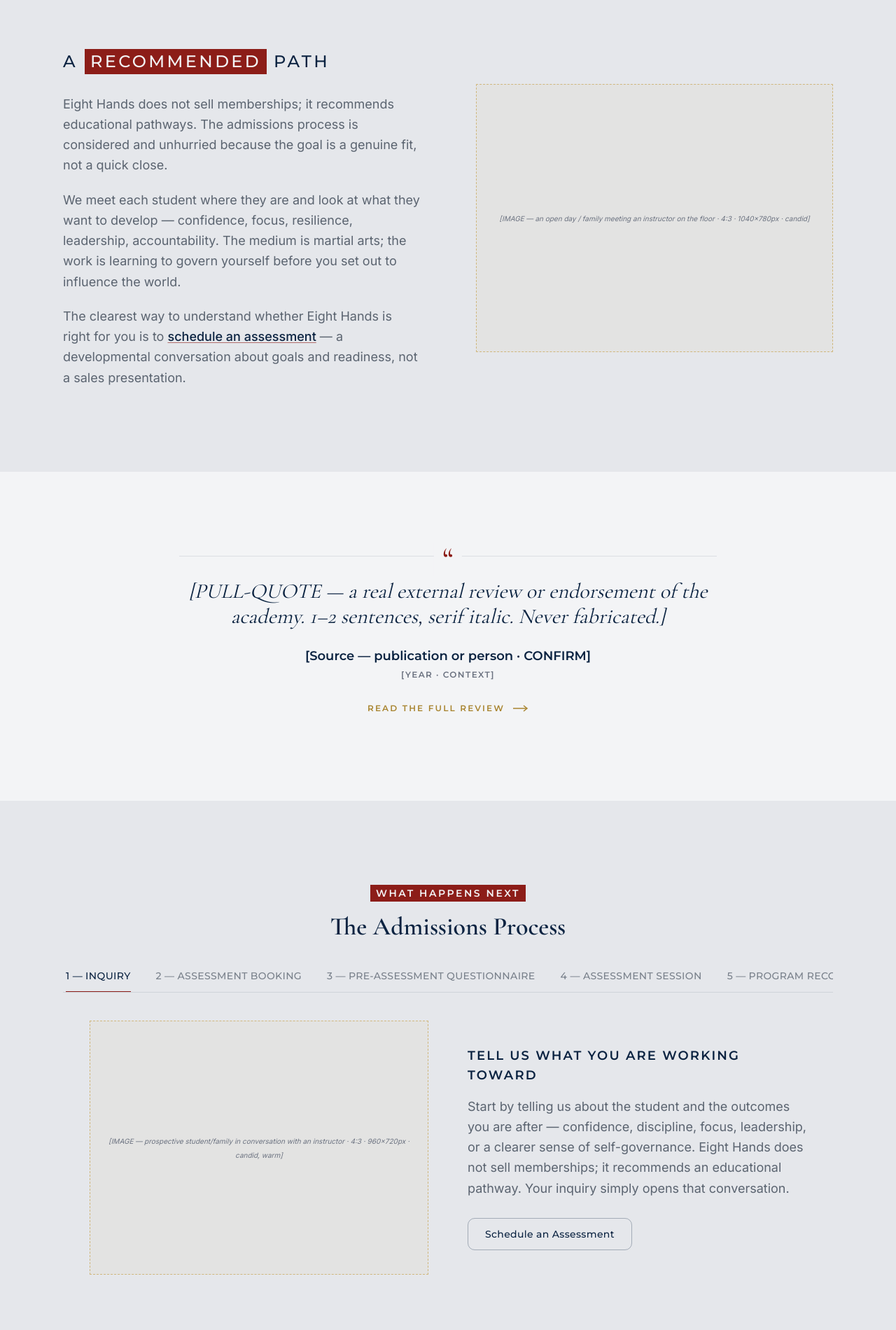
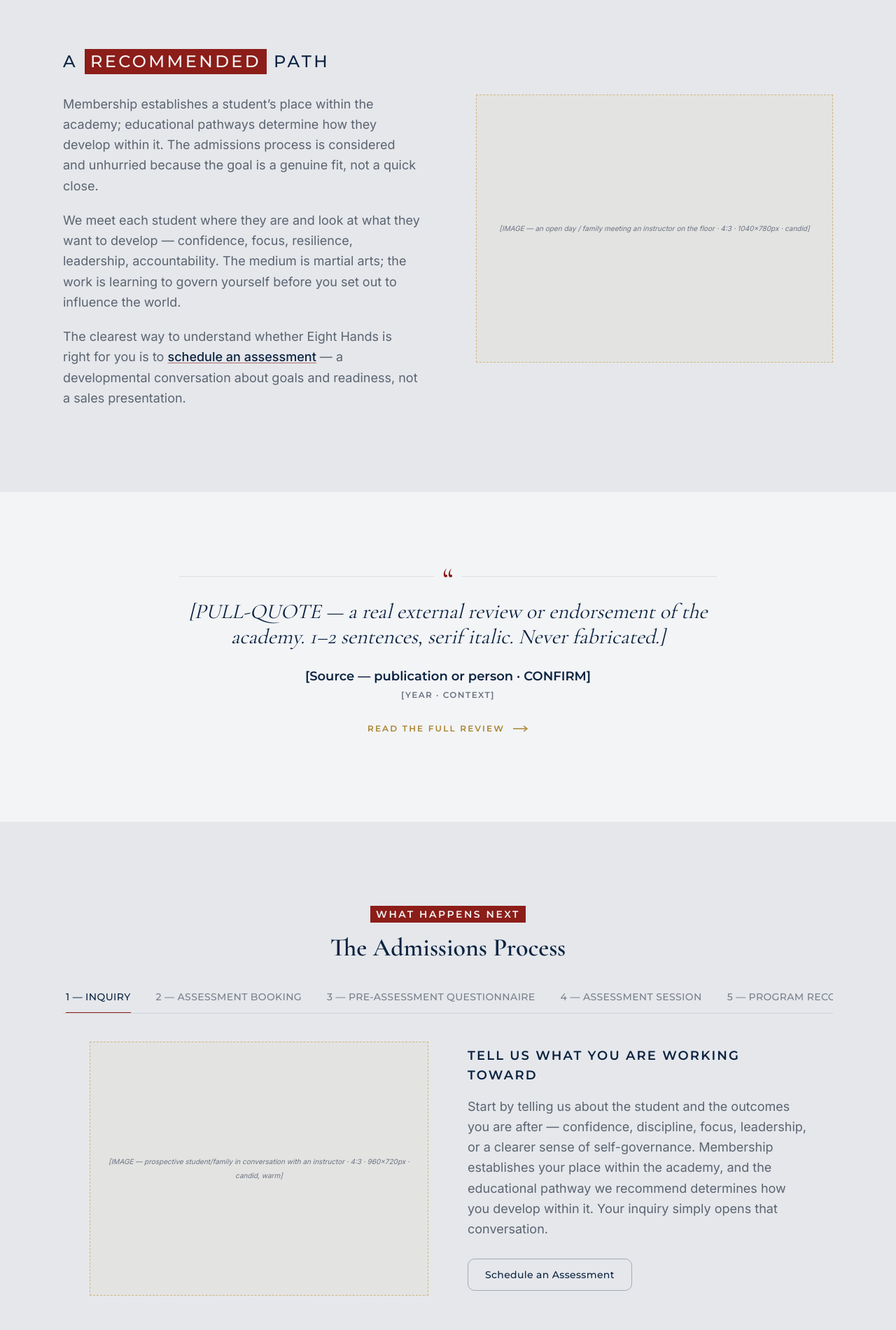
Before and after one commit to sindbad-SH/eight-hands-academy, an Astro site: page /eight-hands-academy/admissions in a window 1280 px wide. Shown: the part 1240-3140 px from the top of the page at 70% size. Built offline with nearby package versions, Linux system fonts and the light colour scheme; Astro itself is replaced by a stand-in of ours.

Commit message:
Align membership wording site-wide with Jeanette's new framing
Propagate the "membership establishes a student's place; pathways determine
development" framing to Admissions (2 spots) and the homepage, replacing the
older "Eight Hands does not sell memberships" lines so the site no longer
contradicts itself. (Factual/consistency conflict → propagate everywhere.)

Co-Authored-By: Claude Opus 4.8 <noreply@anthropic.com>

```diff
--- a/src/pages/admissions.astro
+++ b/src/pages/admissions.astro
@@ -37,7 +37,7 @@ const steps = [
     tab: '1 — Inquiry',
     subhead: 'Tell Us What You Are Working Toward',
     body:
-      'Start by telling us about the student and the outcomes you are after — confidence, discipline, focus, leadership, or a clearer sense of self-governance. Eight Hands does not sell memberships; it recommends an educational pathway. Your inquiry simply opens that conversation.',
+      'Start by telling us about the student and the outcomes you are after — confidence, discipline, focus, leadership, or a clearer sense of self-governance. Membership establishes your place within the academy, and the educational pathway we recommend determines how you develop within it. Your inquiry simply opens that conversation.',
     ctaText: 'Schedule an Assessment',
     ctaHref: BOOKING_URL,
     img: '[IMAGE — prospective student/family in conversation with an instructor · 4:3 · 960×720px · candid, warm]',
@@ -136,8 +136,8 @@ const hub: [string, string, string][] = [
           <span>A</span><span class="bg-red text-stone px-2 py-0.5">Recommended</span><span>Path</span>
         </p>
         <p class="text-slate/90 leading-relaxed mb-5">
-          Eight Hands does not sell memberships; it recommends educational pathways. The admissions process is
-          considered and unhurried because the goal is a genuine fit, not a quick close.
+          Membership establishes a student’s place within the academy; educational pathways determine how they
+          develop within it. The admissions process is considered and unhurried because the goal is a genuine fit, not a quick close.
         </p>
         <p class="text-slate/90 leading-relaxed mb-5">
           We meet each student where they are and look at what they want to develop — confidence, focus,
--- a/src/pages/index.astro
+++ b/src/pages/index.astro
@@ -219,7 +219,7 @@ const differentiators = [
         <HighlightEyebrow pre="The Twelve" mark="Houses" class="justify-center mb-4 text-stone/70" />
         <h2 class="text-3xl lg:text-4xl text-stone mb-3 mt-2">Domains of participation.</h2>
         <p class="text-stone/75 italic font-display text-xl">The Houses are lenses. They are domains. They are not destinations.</p>
-        <p class="text-stone/70 mt-5 leading-relaxed">Within them, Eight Hands recommends a pathway suited to you — Academy Membership, Academy Scholar, or Academy Fellow (by invitation). We don't sell memberships; we recommend the education that fits.</p>
+        <p class="text-stone/70 mt-5 leading-relaxed">Within them, Eight Hands recommends a pathway suited to you — Academy Membership, Academy Scholar, or Academy Fellow (by invitation). Membership establishes your place within the academy; the pathway we recommend determines how you develop within it.</p>
       </div>
       <div class="grid grid-cols-2 sm:grid-cols-3 lg:grid-cols-4 gap-4 mb-16">
         {Array.from({ length: 12 }).map((_, i) => (
```
